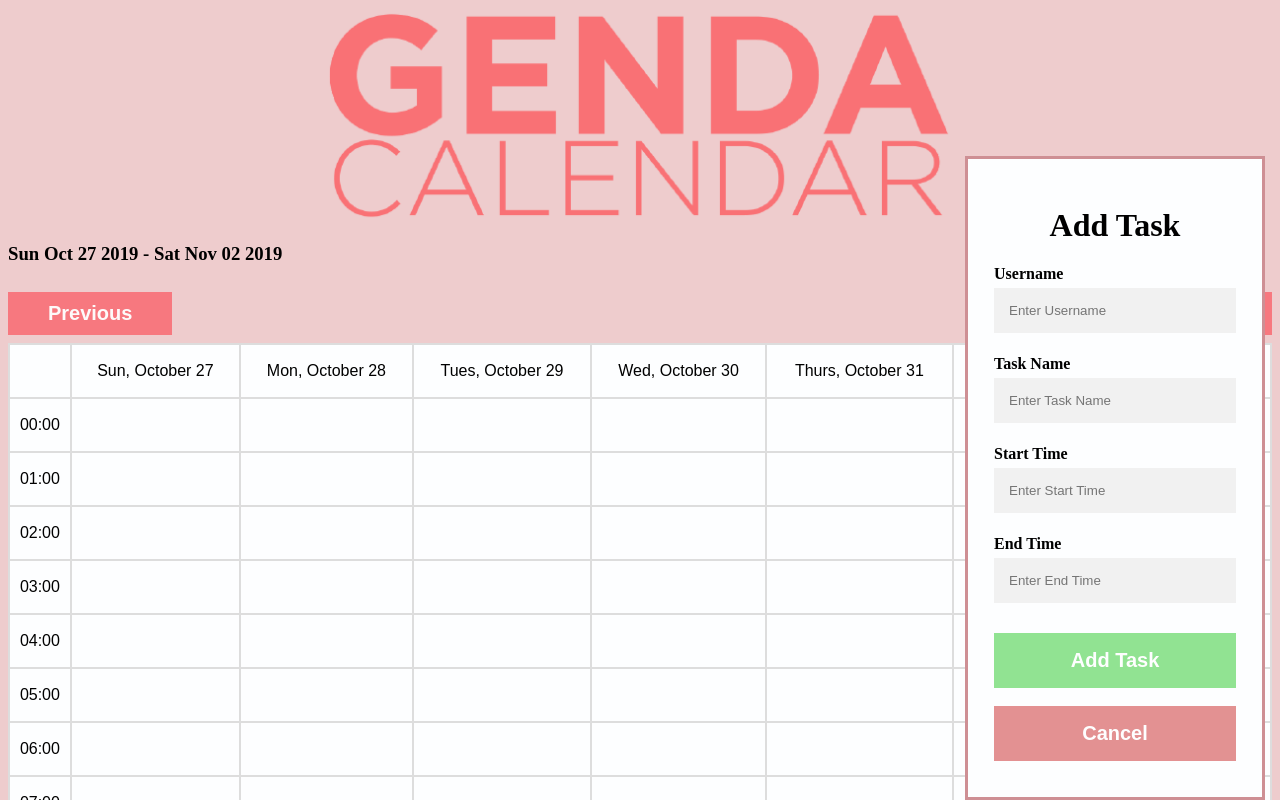
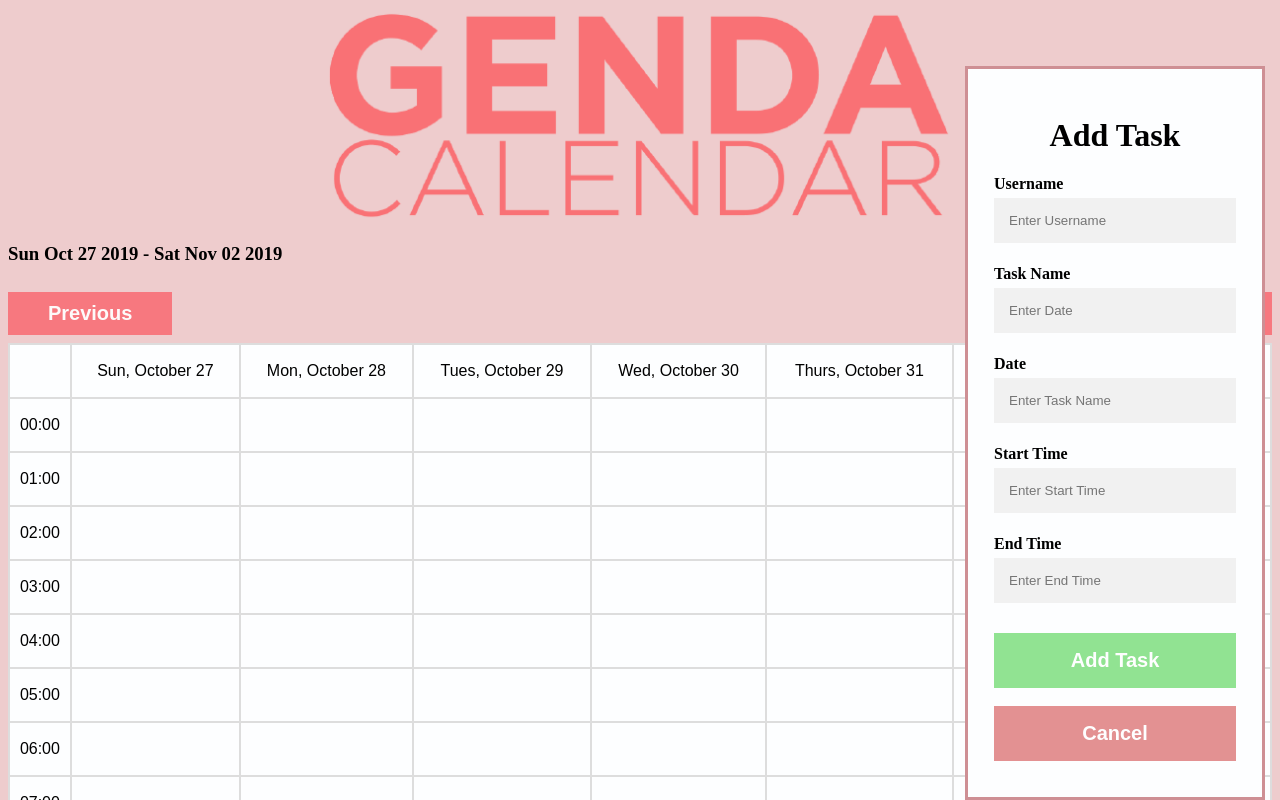
Before and after one commit to JazzyJas0911/GendaPrototype, a plain HTML site: page calendar.html in a window 1280 px wide. Both pictures are taken after a click on the button "Add Task". Shown: the top 800 px of the page. Drawn offline with Linux system fonts and the light colour scheme; files whose address does not match are found by name.

Commit message:
Added Date to Add Form

```diff
--- a/calendar.html
+++ b/calendar.html
@@ -53,6 +53,9 @@
                     <input type="text" placeholder="Enter Username" name="username" required>
 
                     <label for="task"><b>Task Name</b></label>
+                    <input type="text" placeholder="Enter Date" name="date" required>
+
+                    <label for="date"><b>Date</b></label>
                     <input type="text" placeholder="Enter Task Name" name="task" required>
 
                     <label for="start"><b>Start Time</b></label>
```
